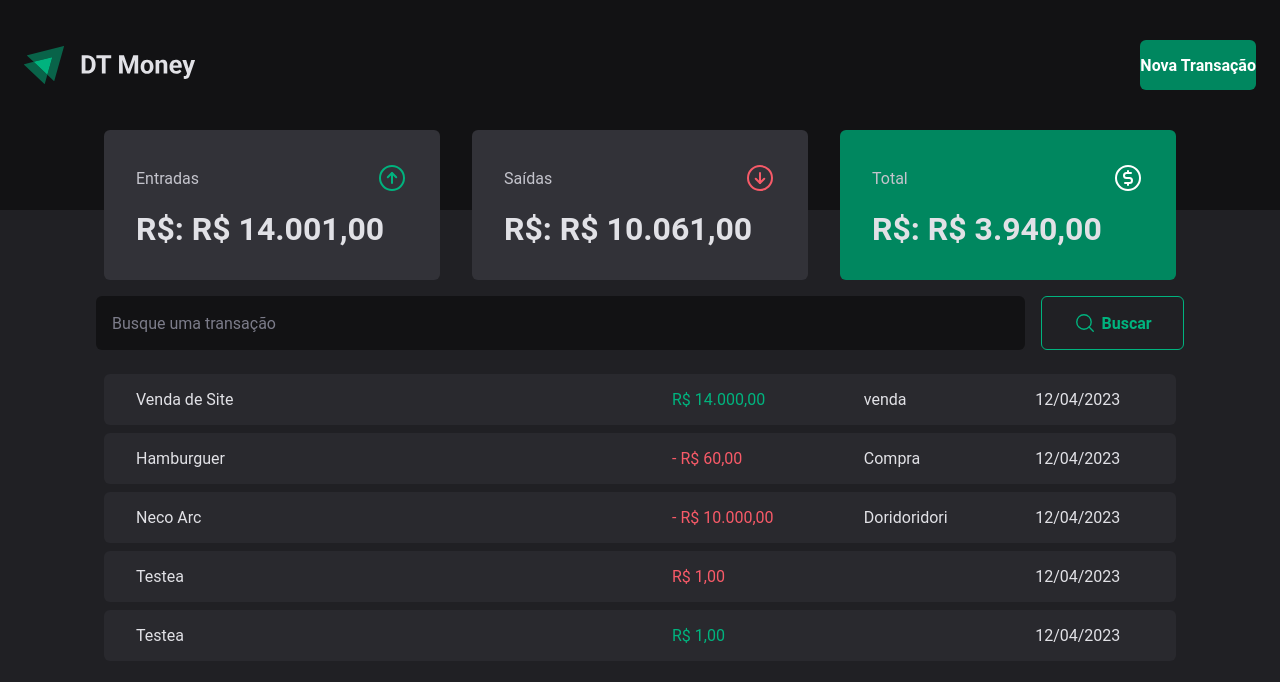
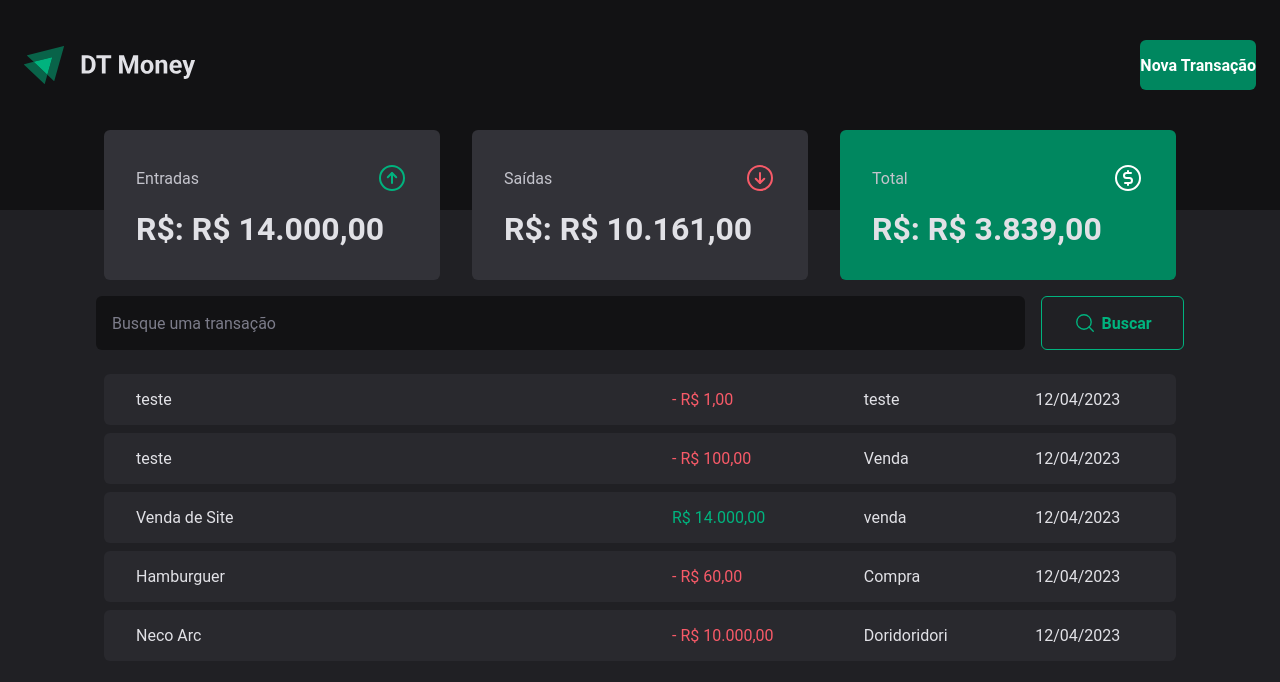
Before and after one commit to ReinaldoARamos/Dt-Money_ignite_03, a React (Vite) app: page / in a window 1280 px wide. Shown: the top 682 px of the page. Built offline with nearby package versions, Linux system fonts and the light colour scheme; data requests are answered from the project's data file.

Commit message:
arrumando erro de escrita na categforia, elementos renderizando corretamente

```diff
--- a/server.json
+++ b/server.json
@@ -4,7 +4,7 @@
       "id": 1,
       "description": "Venda de Site",
       "price": 14000,
-      "caterogy": "venda",
+      "category": "venda",
       "type": "Income",
       "date": "2023-04-10T19:54:57.546Z"
     },
@@ -12,7 +12,7 @@
       "id": 2,
       "description": "Hamburguer",
       "price": 60,
-      "caterogy": "Compra",
+      "category": "Compra",
       "type": "Outcome",
       "date": "2023-04-10T19:54:57.546Z"
     },
@@ -20,21 +20,24 @@
       "id": 3,
       "description": "Neco Arc",
       "price": 10000,
-      "caterogy": "Doridoridori",
+      "category": "Doridoridori",
       "type": "Outcome",
       "date": "2023-04-10T19:54:57.546Z"
     },
     {
       "category": "Venda",
-      "description": "Testea",
-      "price": 1,
+      "description": "teste",
+      "price": 100,
+      "type": "Outcome",
+      "createdAt": "2023-04-12T19:11:38.524Z",
       "id": 4
     },
     {
-      "category": "Venda",
-      "description": "Testea",
+      "category": "teste",
+      "description": "teste",
       "price": 1,
-      "type": "Income",
+      "type": "Outcome",
+      "createdAt": "2023-04-12T19:12:10.426Z",
       "id": 5
     }
   ]
--- a/src/Components/NewTransaction/index.tsx
+++ b/src/Components/NewTransaction/index.tsx
@@ -12,6 +12,8 @@ import * as z from "zod";
 import { Controller, useForm,  } from "react-hook-form";
 import { zodResolver } from "@hookform/resolvers/zod";
 import { api } from "../../lib/axios";
+import { useContext } from "react";
+import { TransactionContext } from "../../contexts/TransactionsContext";
 
 const newTransactionFormSchema = z.object({
   description: z.string(),
@@ -28,6 +30,7 @@ export function NewTransactionModal() {
     register,
     handleSubmit,
     formState: { isSubmitting },
+    reset
   } = useForm<newTransactionFormInputs>({
     resolver: zodResolver(newTransactionFormSchema),
     defaultValues: {
@@ -35,18 +38,22 @@ export function NewTransactionModal() {
     }
   });
 
+  const { CreateTransaction} = useContext(TransactionContext)
+
   async function handleCreateNewTransaction(data: newTransactionFormInputs) {
 
     const {category, description, price, type} = data
-    await api.post('/transactions', {
+    await CreateTransaction({
       category,
       description,
-      price ,
+      price,
       type
     })
 
-    console.log(data);
+
+    reset();
   }
+
   return (
     <Dialog.Portal>
       <Overlay />
--- a/src/contexts/TransactionsContext.tsx
+++ b/src/contexts/TransactionsContext.tsx
@@ -2,23 +2,33 @@ import { ReactNode, createContext, useState, useEffect } from "react";
 import { api } from "../lib/axios";
 
 interface Transactions {
+
     id: Number,
   description: String
     price: number,
-    caterogy: String;
+    category: String;
     type: "Income" | "Outcome"
     CreatedAt: Date
+  }
+
+  interface NewTransaction{
+    description: String
+    price: number,
+    category: String;
+    type: "Income" | "Outcome"
   }
 
 
 interface TransactionsContextType{
     transactions: Transactions[];
-    FetchTransactions: (query: string) => Promise<void>
+    FetchTransactions: (query: string) => Promise<void>;
+    CreateTransaction: (data : NewTransaction) => Promise<void>;
 }
 
 interface TransactionsProviderProps{
     children: ReactNode;
 }
+
 
 export const TransactionContext = createContext({} as TransactionsContextType)
 
@@ -34,6 +44,8 @@ async function FetchTransactions(query?: string) {
 
   const response = await api.get('/transactions', {
     params: {
+      _sort: 'createdAt',
+      _order: 'desc',
       q: query
     }
   })
@@ -42,6 +54,21 @@ async function FetchTransactions(query?: string) {
 }
 
 
+async function CreateTransaction(data :NewTransaction ) {
+  const {category, description, price, type} = data
+  const response = await api.post('/transactions', {
+    category,
+    description,
+    price ,
+    type,
+    createdAt: new Date()
+
+  })
+   setTransactions(state => [response.data, ...state])
+
+
+}
+
 useEffect(() => {
   FetchTransactions();
 }, []);
@@ -49,7 +76,8 @@ useEffect(() => {
         <TransactionContext.Provider
         value={
           {transactions,
-            FetchTransactions
+            FetchTransactions,
+            CreateTransaction
           }
           }>
                     {children}
--- a/src/pages/Transactions/index.tsx
+++ b/src/pages/Transactions/index.tsx
@@ -33,7 +33,7 @@ const {transactions} = useContext(TransactionContext)
                    {PriceFormatter.format(transaction.price)} </PriceHightLight>
 
                 </td>
-                <td>{transaction.caterogy}</td>
+                <td>{transaction.category}</td>
                 <td>{DateFormatter.format(transaction.CreatedAt)}</td>
               </tr>
               )
```
